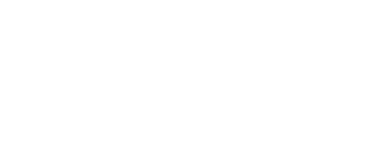
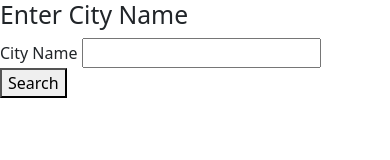
Before and after one commit to Father-of-Cats/weather-dashboard-again, a plain HTML site: page index.html in a window 390 px wide. Drawn offline with nearby package versions, Linux system fonts and the light colour scheme; no server answers.

Commit message:
added id's and more boxes

```diff
--- a/index.html
+++ b/index.html
@@ -15,11 +15,21 @@
 <!-- row -->
 <div class="row">
 <!-- input -->
-<div id="cityinput" class="col"></div>
+<form id="cityinput" class="col-md-6">
+    <h2>Enter City Name</h2>
+    <label for="cityname">City Name</label>
+    <input type="text" id="cityname">
+    <button id="citysubmit" type="submit">Search</button>
+</form>
 <!-- today's weather display -->
-<div class="col"></div>
+<div class="col-md-6">
+    <h2 id="current-name"></h2>
+    <div id="current-container"></div>
+</div>
 <!-- row end -->
 </div>
+
+
 
 <!-- row -->
 <div class="row">
```
